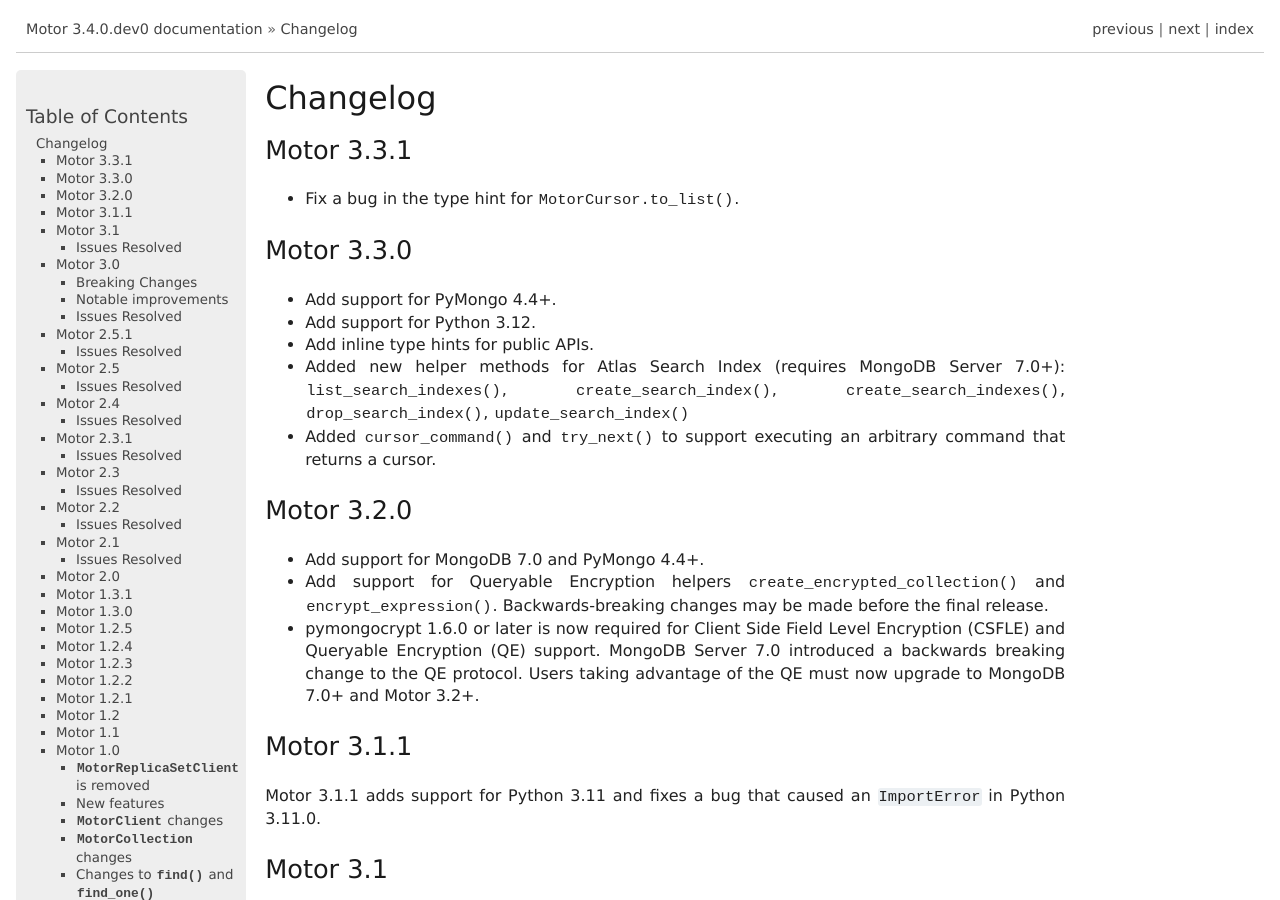
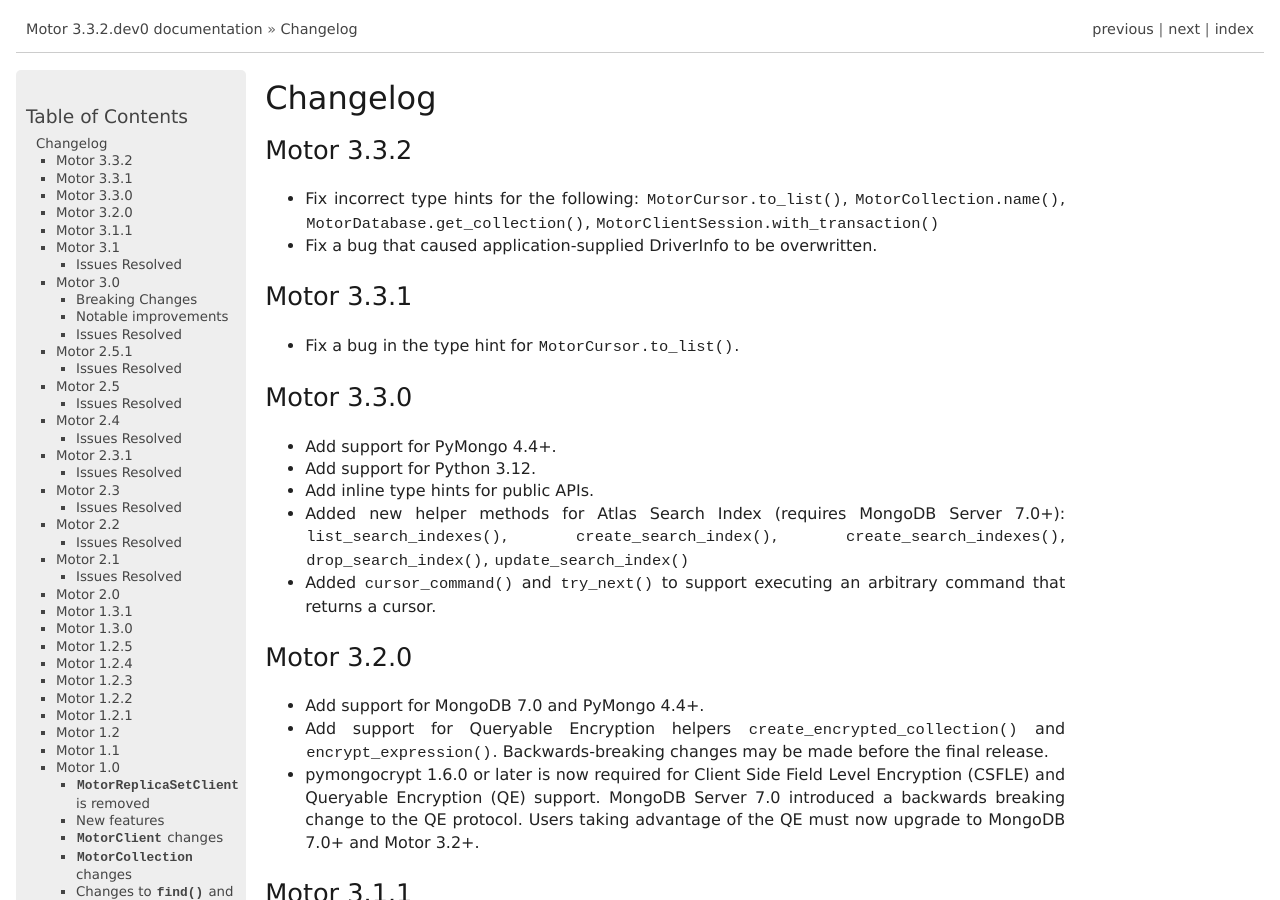
Before and after one commit to mongodb/motor, a Sphinx documentation site: the page built from doc/changelog.rst, in a window 1280 px wide and 900 px high. Built offline with Sphinx 7.4.7, drawn with Linux system fonts in a browser that asks for light colours; the version number could not be read and is left out; some of the changed text lies outside the part shown.

Commit message:
MOTOR-1213 Release 3.3.2 changelog update

```diff
--- a/doc/changelog.rst
+++ b/doc/changelog.rst
@@ -2,6 +2,15 @@
 =========
 
 .. currentmodule:: motor.motor_tornado
+
+Motor 3.3.2
+-----------
+- Fix incorrect type hints for the following:
+  :meth:`MotorCursor.to_list`,
+  :meth:`MotorCollection.name`,
+  :meth:`MotorDatabase.get_collection`,
+  :meth:`MotorClientSession.with_transaction`
+- Fix a bug that caused application-supplied DriverInfo to be overwritten.
 
 Motor 3.3.1
 -----------
--- a/motor/_version.py
+++ b/motor/_version.py
@@ -13,7 +13,7 @@
 # limitations under the License.
 
 """Version-related data for motor."""
-version_tuple = (3, 4, 0, ".dev0")
+version_tuple = (3, 3, 2, ".dev0")
 
 
 def get_version_string() -> str:
```
